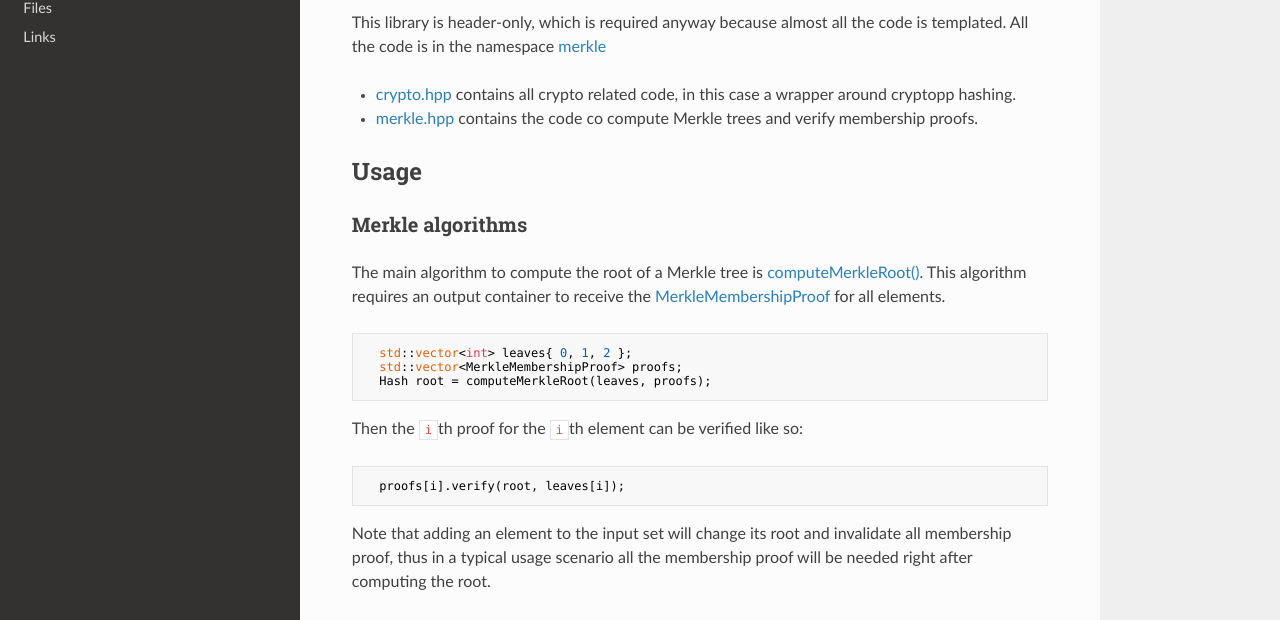
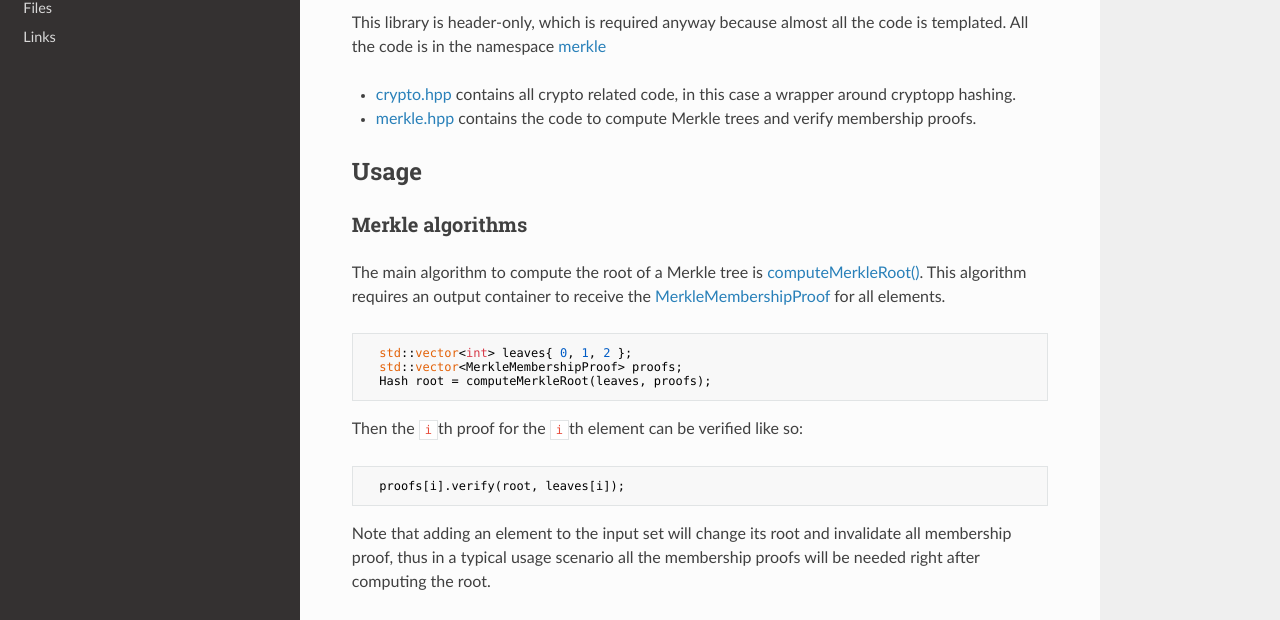
Before and after one commit to Maschmalow/MerkleExample, an MkDocs documentation site: the page built from docs/index.md, in a window 1280 px wide and 900 px high. Shown: the part 277-897 px from the top of the window. Built offline with MkDocs 1.6.1, drawn with Linux system fonts in a browser that asks for light colours; nearby versions of some CDN libraries.

````diff
--- a/docs/index.md
+++ b/docs/index.md
@@ -10,7 +10,7 @@ All the code is in the namespace [merkle](merkleexample/namespacemerkle.md)
 
 - [crypto.hpp](merkleexample/crypto_8hpp.md) contains all crypto related code, in this case a wrapper
   around cryptopp hashing.
-- [merkle.hpp](merkleexample/merkle_8hpp.md) contains the code co compute Merkle trees and verify membership proofs.
+- [merkle.hpp](merkleexample/merkle_8hpp.md) contains the code to compute Merkle trees and verify membership proofs.
 
 ## Usage
 
@@ -32,7 +32,7 @@ Then the `i`th proof for the `i`th element can be verified like so:
 ```
 
 Note that adding an element to the input set will change its root and invalidate all membership proof, thus in a typical
-usage scenario all the membership proof will be needed right after computing the root.
+usage scenario all the membership proofs will be needed right after computing the root.
 
 If the memory usage is too high, it would be possible to trade speed for memory by iterating all the tree nodes and outputting the proofs one at a time.
 This alternative would also support the use case where only some of the membership proofs are needed.
````
Also changed, not shown: README.md (+3 -3 lines).
